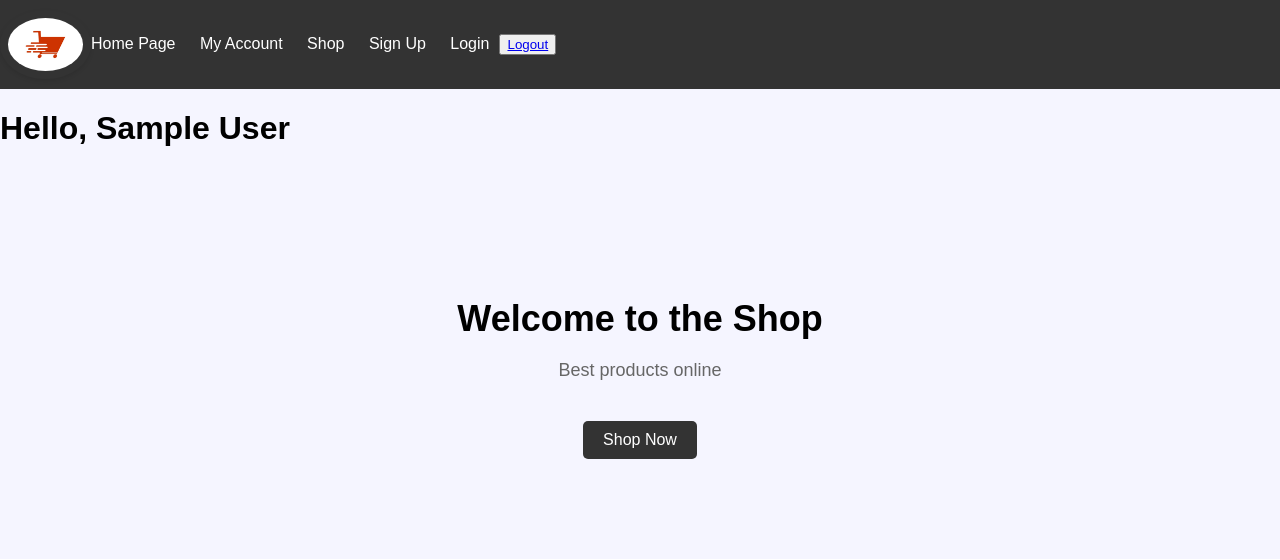
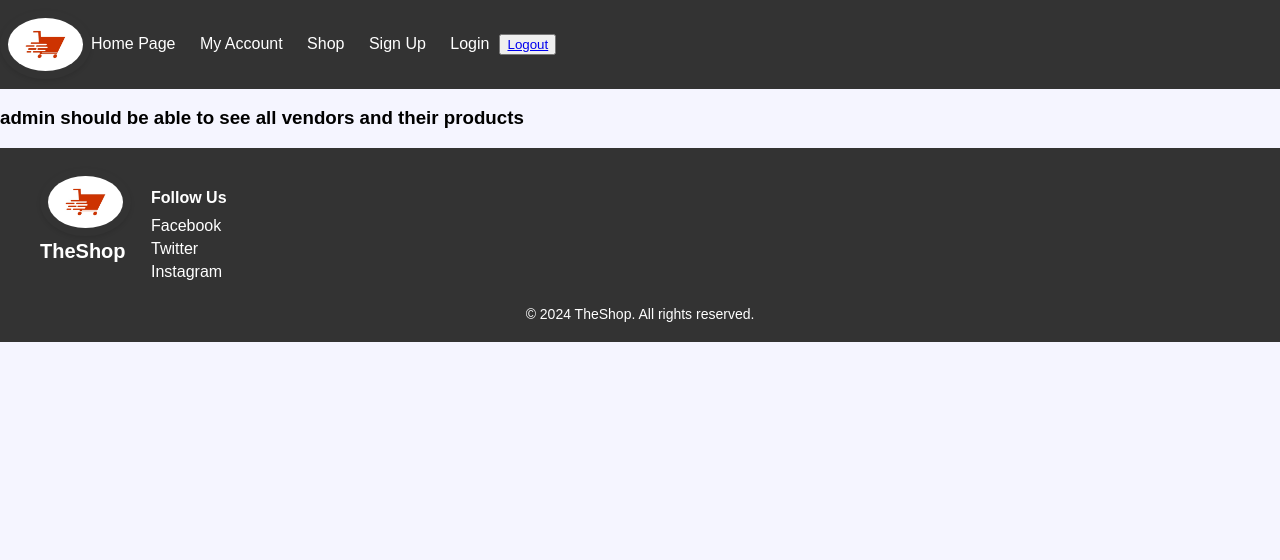
Before and after one commit to Veronica-Void/CSET180Final-EcommerceDupe, a Flask app: page /admin in a window 1280 px wide. Shown: the top 560 px of the page. After the commit the page ends 342 px from the top, so only its background shows below. Run offline with Flask 3, Linux system fonts and the light colour scheme; the visitor is signed in with stand-in values (Sample User, id 1); some libraries are stand-ins or nearby versions.

Commit message:
view products.html and started admin.html

```diff
--- a/main.py
+++ b/main.py
@@ -179,52 +179,16 @@ def showProducts():
 
 
 # ------------------------------------------------ Start of checkout (INCOMPLETE) ------------------------------------------------------------
-# just making sure this works in the terminal first
-@app.route('/checkout', methods=['GET'])
-def display_checkout():
-    return render_template('checkout.html')
-
-@app.route('/checkout', methods=['POST'])
-def checkout_user():
-    while True:
-        user_input = input('Select an option to do something in your cart.\n\t 1 = Add item,\n\t 2 = Remove item,\n\t 3 = Purchase items.\n\tChoose here: ')
-        user_inputF = float(user_input)
-        cart = []
-        if user_inputF == 1:
-            print('You have chosen to add items to your cart.')
-            add_item = input('Type the item you wish to add here: ')
-            cart.append(add_item)
-            print('Items in your cart:', cart)
-            add_more = input('Would you like to add another? Yes or No: ')
-
-            while True:
-
-                if add_more == 'Yes' or add_more == 'Y':
-                    add_item = input('Type the item you wish to add here: ')
-                    cart.append(add_item)
-                    print('Items in your cart:', cart)
-                    even_more = input('More?')
-                if even_more == 'y' or even_more == 'yes':
-                    add_item = input('Type the item you wish to add here: ')
-                    cart.append(add_item)
-                    print('Items in your cart:', cart)
-                elif even_more == 'n' or even_more == 'no':
-                    print('abdscsewferwfgs')
-
-                elif add_more == 'No' or add_more == 'N':
-                    print('Okay, proceeding to the next step')
-
-                else:
-                    print('Okay, proceeding to the next step.')
-                    continue
 
 
-        elif user_inputF == 2:
-            print('You have chosen to remove items from the cart.')
-            remove_item = input('Type the item you wish to remove here: ')
 
-        else:
-            print('Okay, proceeding to checkout.')
+
+
+
+
+
+
+
 
 # ------------------------------------------------ End of checkout ---------------------------------------------------------------
 
--- a/templates/admin.html
+++ b/templates/admin.html
@@ -1 +1,5 @@
-{% extends 'index.html' %}
+{% extends 'base.html' %}
+{% block body %}
+<h3>admin should be able to see all vendors and their products</h3>
+
+{%endblock%}
```
